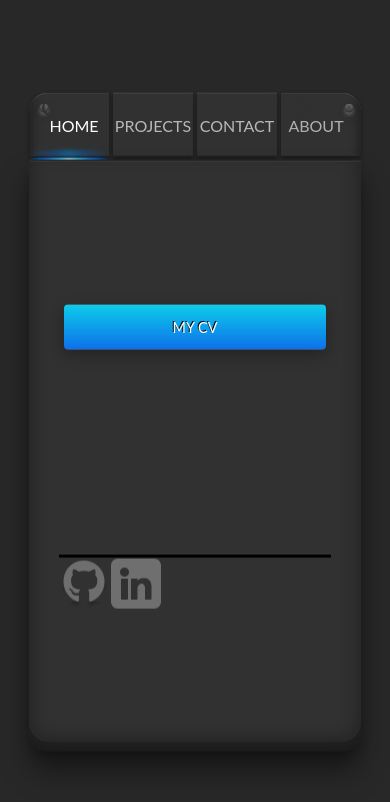
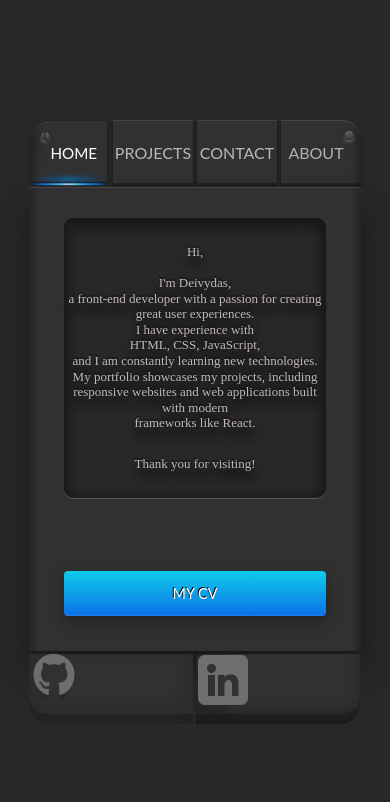
Before and after one commit to Stalius4/Portfolio, a React (Create React App) app in the folder portfolio/: page / in a window 390 px wide. Shown: the top 802 px of the page. Built offline with nearby package versions, Linux system fonts and the light colour scheme.

Commit message:
text box added

```diff
--- a/portfolio/src/Pages/HomePage/HomePage.js
+++ b/portfolio/src/Pages/HomePage/HomePage.js
@@ -16,13 +16,23 @@ const HomePage = () => {
   </div>
 
     <div className='main-container'>
+<div className='home-text'>
+<div className='hi'> Hi,</div>
+<div> I'm Deivydas,</div>
 
+a front-end developer with a passion for creating great user experiences. <br/>I have experience with <br/> <spam className="white-bright"> HTML, CSS, JavaScript,</spam> and I am constantly learning new technologies. <br/>My portfolio showcases my projects, including responsive websites and web applications built with modern <br/>frameworks like React.
+
+<div className='thanks'>Thank you for visiting!</div>
+
+</div>
 <button>MY CV</button>
-<footer>
-  <img src={gitpng} alt="git"  />
-  <img src={linkedinpng} alt="Linked in"  />
+
+   </div>
+   <footer>
+  <div className='left-footer'>  <img src={gitpng} alt="git"  /></div>
+<div className='right-footer'>  <img src={linkedinpng} alt="Linked in"/></div>
+
   </footer>
-   </div>
 </div>
   );
 };
--- a/portfolio/src/Pages/HomePage/mobile.css
+++ b/portfolio/src/Pages/HomePage/mobile.css
@@ -5,12 +5,12 @@
     }
 
     @import url('https://fonts.googleapis.com/css2?family=Lato:wght@400;700&display=swap');
-
+    @import url("https://fonts.googleapis.com/css2?family=Audiowide&display=swap");
     .outer{
         display: flex;
         flex-direction: column;
         justify-content: center;
-        gap: 4px;
+        gap: 3px;
         position: absolute;
         top: 50%;
         left: 50%;
@@ -18,30 +18,33 @@
 
     }
     .main-container {
-        padding: 30px;
+
         box-sizing: border-box;
         background-color: #313131;
         max-width: 700px;
-        height: 70vh;
-        border-radius: 0px 0px 19px 19px;
+        height: 55vh;
+        border-radius: 5px 5px 0px 0px;
         border-top: 1.5px solid rgba(255, 255, 255, 0.105);
         box-shadow: rgba(0, 0, 0, 0.4) 0px 20px 30px,
-         rgba(0, 0, 0, 0.3) 0px 7px 13px -3px,
+         /* rgba(0, 0, 0, 0.3) 0px 7px 13px -3px,
           rgba(0, 0, 0, 0.2) 0px -10px 0px inset,
-           rgba(10, 10, 10, 0.2) 0px -10px 15px inset
-           ,rgba(10, 10, 10, 0.2) 0px -10px 20px inset
+           rgba(10, 10, 10, 0.2) 0px -10px 15px inset */
+
+           -60px -14px 10px -58px rgba(14,8,8,0.45) inset,
+           61px 0px 10px -58px rgba(14,8,8,0.45) inset
+           /* rgba(0, 0, 0, 0.211) 0px 7px 13px -3px, */
+
             ;
             z-index: 1;
             display: flex;
             flex-direction: column;
-            justify-content: center;
-            gap: 200px;
+            justify-content:space-between;
+
+         padding-bottom: 30px;
+         align-items:center;
+  padding-top: 30px;
+
     }
-
-
-
-
-
 
 
 .home,
@@ -103,7 +106,7 @@
 
 .targeted{
     color: white;
-    transition: 5s;
+    transform: scale(0.95);
 
 }
 .targeted::after {
@@ -217,12 +220,88 @@ button{
   -webkit-user-select: none;
   touch-action: manipulation;
   height: 45px;
+  width: 262px;
+
 
 }
 
 
 footer{
-    border-top:solid;
+   z-index: 1;
+    display: flex;
+    position: relative;
+    gap: 3px;
+
+}
+
+
+.left-footer{
+
+    height: 70px;
+    width: 164px;
+    background-color: #313131;
+    border-radius: 0px 0px 0px 19px;
+    box-shadow:
+
+     rgba(0, 0, 0, 0.2) 0px -10px 0px inset,
+      rgba(51, 51, 51, 0.2) 0px -10px 15px inset
+      ,rgba(10, 10, 10, 0.2) 0px -10px 20px inset
+       ;
+       z-index: 0;
+
+
+}
+
+.right-footer{
+
+    height: 70px;
+    width: 164px;
+    background-color: #313131;
+    border-radius: 0px 0px 19px 0px;
+    box-shadow:
+     rgba(0, 0, 0, 0.2) 0px -10px 0px inset,
+      rgba(10, 10, 10, 0.2) 0px -10px 15px inset
+      ,rgba(10, 10, 10, 0.2) 30px -10px 10px inset
+       ;
+       z-index: 0;
+
+}
+
+.home-text{
+
+    width: 262px;
+    height: 280px;
+ color: rgb(201, 196, 196);
+    border-radius: 10px;
+    background-color: #21202089;
+    box-shadow: 0px 1px 0px rgba(255,255,255,.2), 0px 5px 5px
+    rgba(20, 19, 19, 0.529) inset,
+    0px -5px 5px
+    rgba(20, 19, 19, 0.46) inset,
+    10px 15px 5px
+    rgba(20, 19, 19, 0.3) inset,
+    -10px 5px 5px
+    rgba(20, 19, 19, 0.3) inset
+    ;
+    font-size: 13px;
+    display: flex;
+    flex-direction: column;
+    justify-content: center;
+    text-align: center;
+    font-stretch: ultra-expanded;
+    font-size: 13px;
+    font-family: "Audiowide", cursive;
+	color: rgb(194, 186, 186);
+    text-shadow: 0 8px 9px #0a0907, 0px -2px 1px rgb(27, 20, 20) ;
+
+    line-height: 1.2;
+}
+
+.thanks{
+    margin-top: 25px;
+}
+.hi{
+    margin-bottom: 15px;
 }
 
 }
```
Lines whose indentation alone changed are shown as unchanged.
